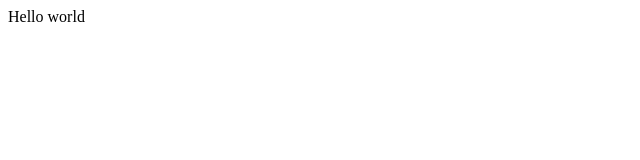
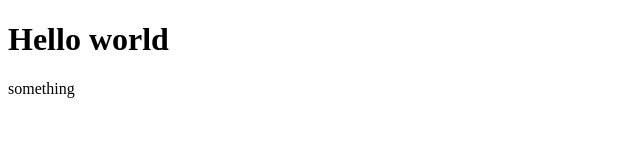
Before and after one commit to meow-or/new, a plain HTML site: page index.html in a window 1280 px wide. Shown: the whole page, without its empty margins (0-640 px from the left). Drawn offline with Linux system fonts and the light colour scheme.

Commit message:
add paragraph

```diff
--- a/index.html
+++ b/index.html
@@ -7,6 +7,7 @@
   <title>Document</title>
 </head>
 <body>
-  Hello world
+  <h1>Hello world</h1>
+  <p>something</p>
 </body>
 </html>
```
